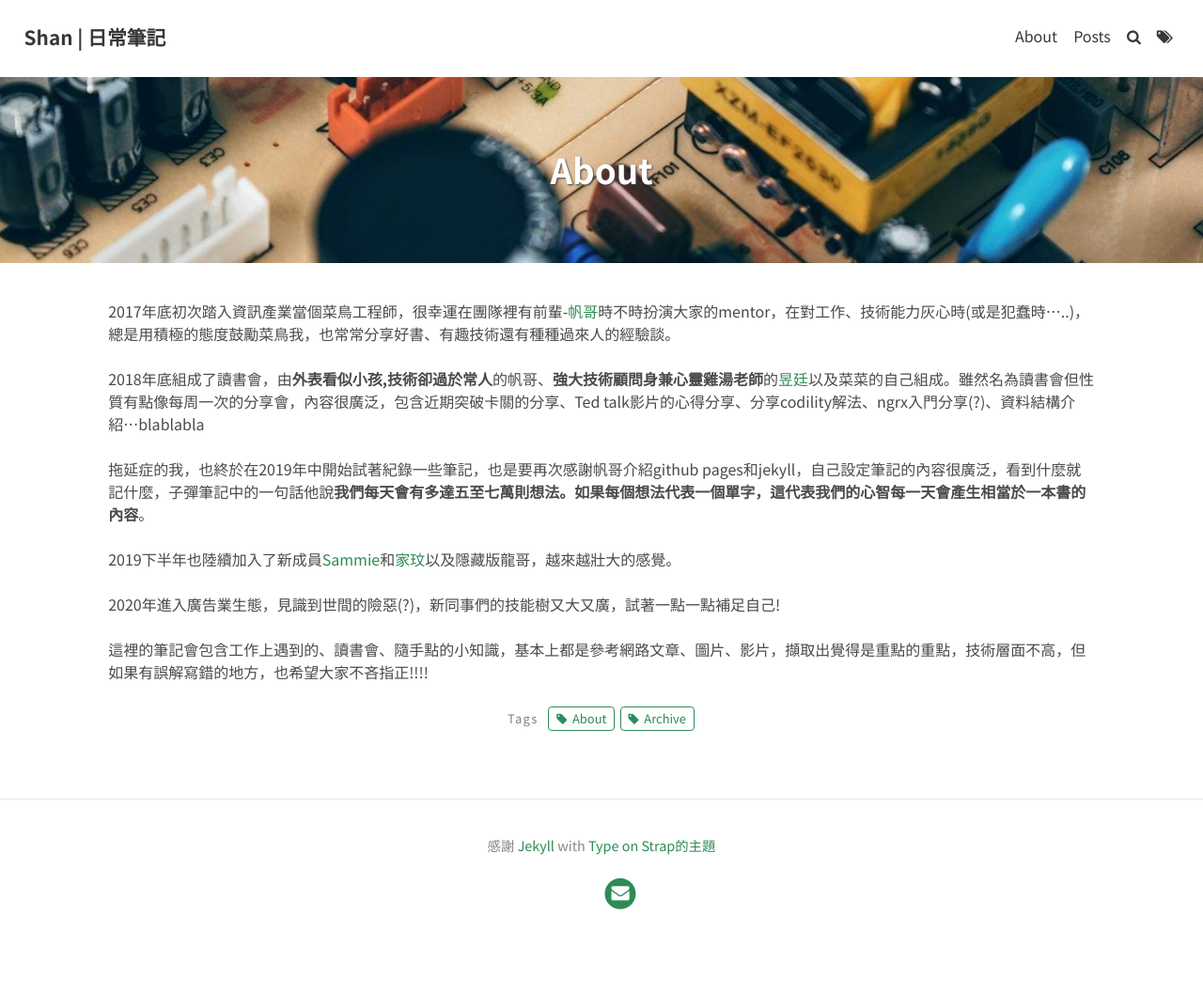
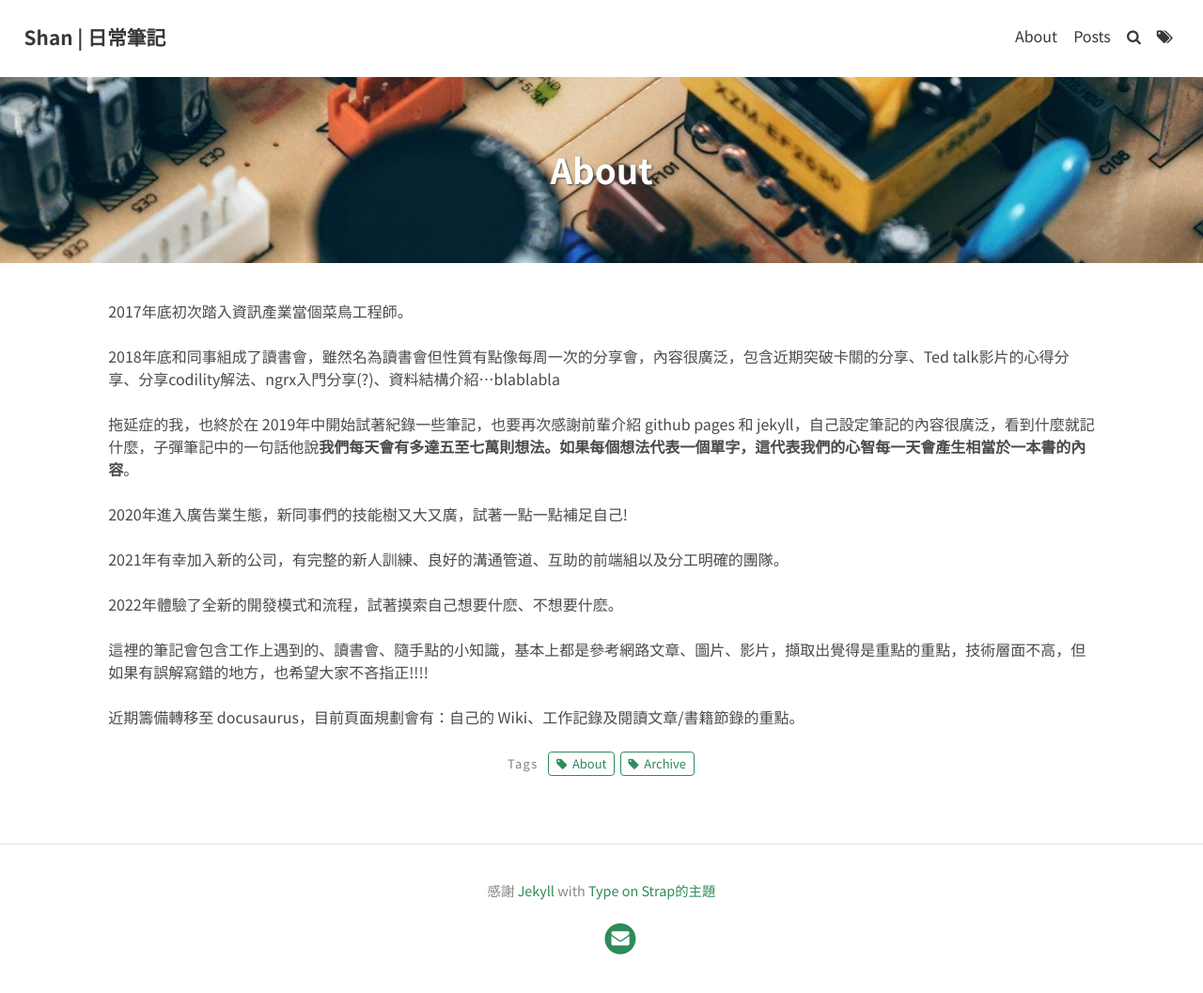
Before and after one commit to pengpon/pengpon.github.io, a Jekyll site: the page built from pages/about.md, in a window 1280 px wide. Shown: the whole page at 94% size. Built offline with Jekyll 4.4.1, drawn with Linux system fonts in a browser that asks for light colours; before the commit the page ends 1009 px from its top, so only the background shows below that.

Commit message:
feat: update about me

```diff
--- a/pages/about.md
+++ b/pages/about.md
@@ -6,15 +6,18 @@ feature-img: "assets/img/pexels/circuit.jpeg"
 tags: [About, Archive]
 ---
 
-2017年底初次踏入資訊產業當個菜鳥工程師，很幸運在團隊裡有前輩-[帆哥](https://josephjsf2.github.io/)時不時扮演大家的mentor，在對工作、技術能力灰心時(或是犯蠢時.....)，總是用積極的態度鼓勵菜鳥我，也常常分享好書、有趣技術還有種種過來人的經驗談。
+2017年底初次踏入資訊產業當個菜鳥工程師。
 
-2018年底組成了讀書會，由**外表看似小孩,技術卻過於常人**的帆哥、**強大技術顧問身兼心靈雞湯老師**的[昱廷](https://yuting3656.github.io/yutingblog/)以及菜菜的自己組成。雖然名為讀書會但性質有點像每周一次的分享會，內容很廣泛，包含近期突破卡關的分享、Ted talk影片的心得分享、分享codility解法、ngrx入門分享(?)、資料結構介紹...blablabla
+2018年底和同事組成了讀書會，雖然名為讀書會但性質有點像每周一次的分享會，內容很廣泛，包含近期突破卡關的分享、Ted talk影片的心得分享、分享codility解法、ngrx入門分享(?)、資料結構介紹...blablabla
 
-拖延症的我，也終於在2019年中開始試著紀錄一些筆記，也是要再次感謝帆哥介紹github pages和jekyll，自己設定筆記的內容很廣泛，看到什麼就記什麼，子彈筆記中的一句話他說**我們每天會有多達五至七萬則想法。如果每個想法代表一個單字，這代表我們的心智每一天會產生相當於一本書的內容**。
+拖延症的我，也終於在 2019年中開始試著紀錄一些筆記，也要再次感謝前輩介紹 github pages 和 jekyll，自己設定筆記的內容很廣泛，看到什麼就記什麼，子彈筆記中的一句話他說**我們每天會有多達五至七萬則想法。如果每個想法代表一個單字，這代表我們的心智每一天會產生相當於一本書的內容**。
 
-2019下半年也陸續加入了新成員[Sammie](https://sammiehsieh.github.io/blog/)和[家玟](https://op30132.github.io/)以及隱藏版龍哥，越來越壯大的感覺。
+2020年進入廣告業生態，新同事們的技能樹又大又廣，試著一點一點補足自己!
 
-2020年進入廣告業生態，見識到世間的險惡(?)，新同事們的技能樹又大又廣，試著一點一點補足自己!
+2021年有幸加入新的公司，有完整的新人訓練、良好的溝通管道、互助的前端組以及分工明確的團隊。
 
+2022年體驗了全新的開發模式和流程，試著摸索自己想要什麽、不想要什麽。
 
 這裡的筆記會包含工作上遇到的、讀書會、隨手點的小知識，基本上都是參考網路文章、圖片、影片，擷取出覺得是重點的重點，技術層面不高，但如果有誤解寫錯的地方，也希望大家不吝指正!!!!
+
+近期籌備轉移至 docusaurus，目前頁面規劃會有：自己的 Wiki、工作記錄及閱讀文章/書籍節錄的重點。
```
